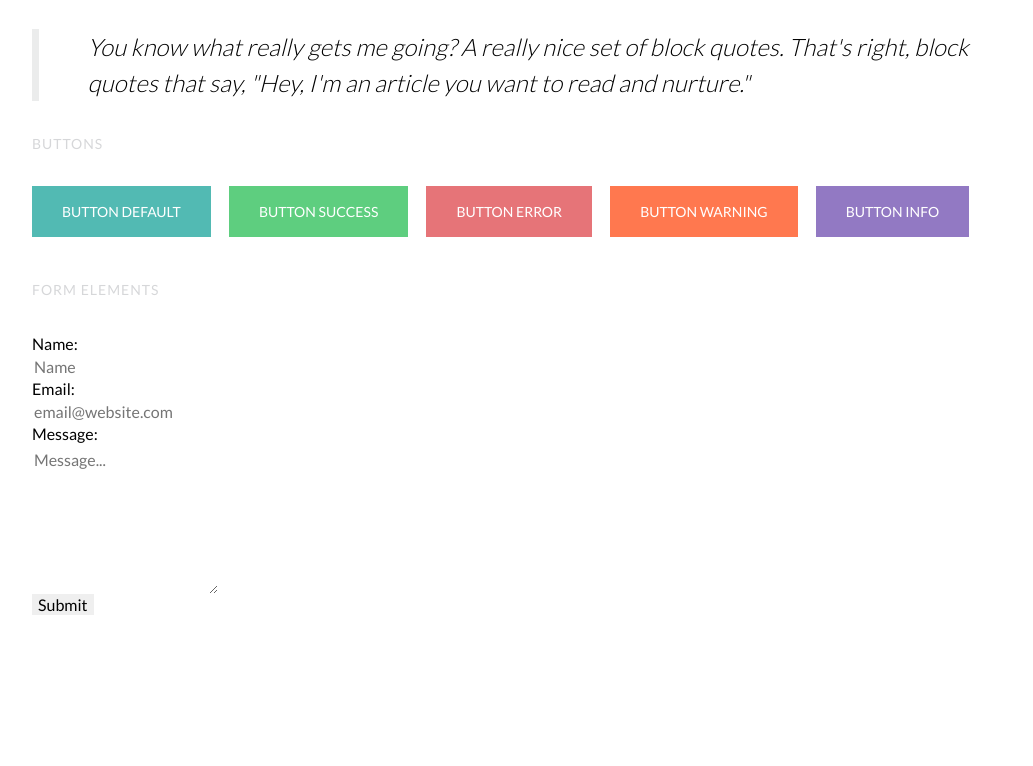
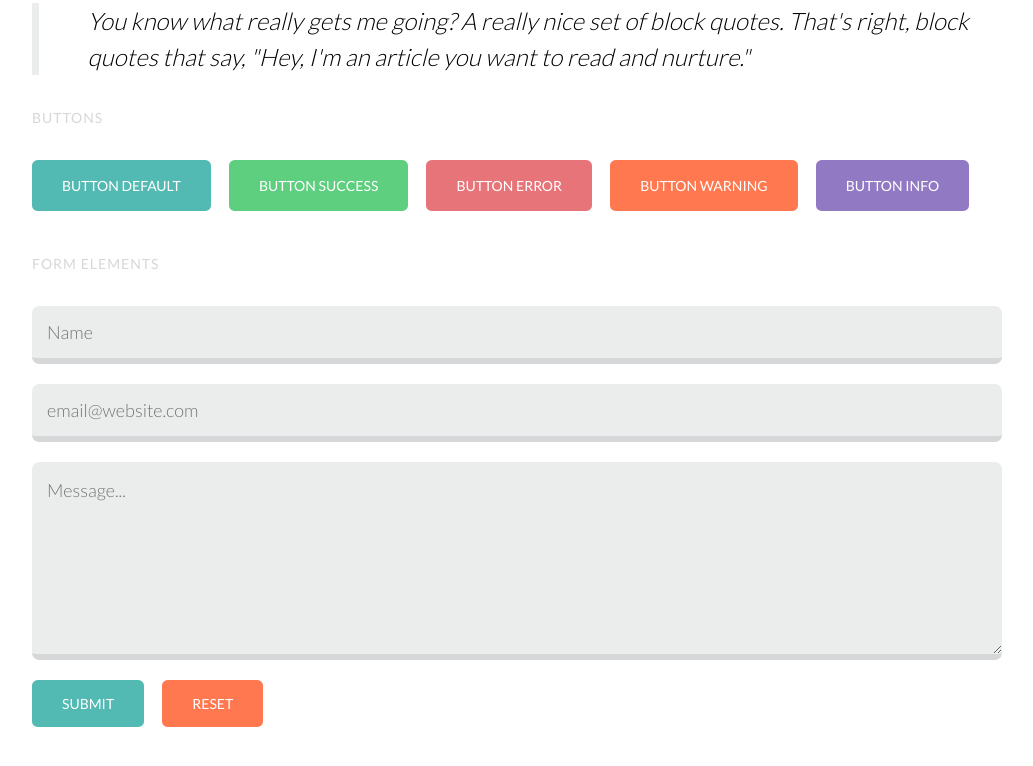
Before and after one commit to Steph-Blondet/ui-toolkit-modular-sass, a plain HTML site: page index.html in a window 1280 px wide. Shown: the part 658-1424 px from the top of the page, without its empty margins (123-1156 px from the left). Before the commit the page ends 1323 px from the top, so only its background shows below. Drawn offline with Linux system fonts and the light colour scheme.

Commit message:
styling form elements

```diff
--- a/index.html
+++ b/index.html
@@ -40,17 +40,18 @@
       <button class="btn--info">Button Info</button>
 
       <h4>Form Elements</h4>
-      <form>
-        <label for="name">Name:</label>
-        <input type="text" id="name" placeholder="Name">
+      <form class="form">
+        <label class="form__label--hidden" for="name">Name:</label>
+        <input class="form__input" type="text" id="name" placeholder="Name">
 
-        <label for="email">Email:</label>
-        <input type="email" id="email" placeholder="email@website.com">
+        <label class="form__label--hidden" for="email">Email:</label>
+        <input class="form__input" type="email" id="email" placeholder="email@website.com">
 
-        <label for="msg">Message:</label>
-        <textarea class="form__input" id="msg" placeholder="Message..." rows="6"></textarea>
+        <label class="form__label--hidden" for="msg">Message:</label>
+        <textarea class="form__input" class="form__input" id="msg" placeholder="Message..." rows="6"></textarea>
 
-        <input type="submit" value="Submit">
+        <input class="btn--default" type="submit" value="Submit">
+        <input class="btn--warning" type="reset" value="Reset">
       </form>
     </div>
   </body>
--- a/scss/_base.scss
+++ b/scss/_base.scss
@@ -82,7 +82,7 @@ textarea {
 
 input:focus,
 textarea:focus {
-	// transition: $trns_duration;
+	transition: $trns_duration;
 }
 
 // Button
--- a/scss/_config.scss
+++ b/scss/_config.scss
@@ -70,6 +70,13 @@ $base__line:        24px;
 $letter-space:      1px;
 
 
+// Border radius
+$br--default:       .4em;
+$br--round:         50%;
+
+
+// Transitions
+$trns-duration:     .3s;
 
 // Path to Assets
 $path--rel:     "../img";
--- a/scss/_extends.scss
+++ b/scss/_extends.scss
@@ -7,12 +7,12 @@
 %btn {
   padding: 15px 30px;
   border: 0;
-  // border-radius : $br--default;
+  border-radius : $br--default;
   color: $white;
   text-transform: uppercase;
   font-size : em(14px);
   font-weight: $font-weight--medium;
-  // transition: opacity $trns-duration;
+  transition: opacity $trns-duration;
   display: block;
   &:hover {
     opacity: .75;
--- /dev/null
+++ b/scss/_form.scss
@@ -0,0 +1,36 @@
+// ==================================================================
+// Form
+// ==================================================================
+
+.form {
+
+  @include e(label) {
+    @include m(hidden) {
+      @extend .srt;
+    }
+    display: block;
+    margin-bottom: em(10px);
+  }
+
+  @include e(input) {
+    width: 100%;
+    font-size: em(18px);
+    padding: em(15px, 18px);
+    margin-bottom: em(20px, 18px);
+    border-bottom: 6px solid palette(grey, x-light);
+    border-radius: $br--default;
+    background: palette(grey, xx-light);
+    color: palette(black, dark);
+    font-weight: $font-weight--light;
+
+    &:focus {
+      border-color: $color-primary;
+    }
+  }
+
+  @include e(btn) {
+    @extend %btn;
+    background: $color-primary;
+  }
+
+}
--- a/scss/application.scss
+++ b/scss/application.scss
@@ -6,3 +6,5 @@
 @import 'extends';
 @import 'main';
 @import 'nav';
+@import 'form';
+@import 'headlines';
```
Also changed, not shown: css/application.css, 1 other file.
